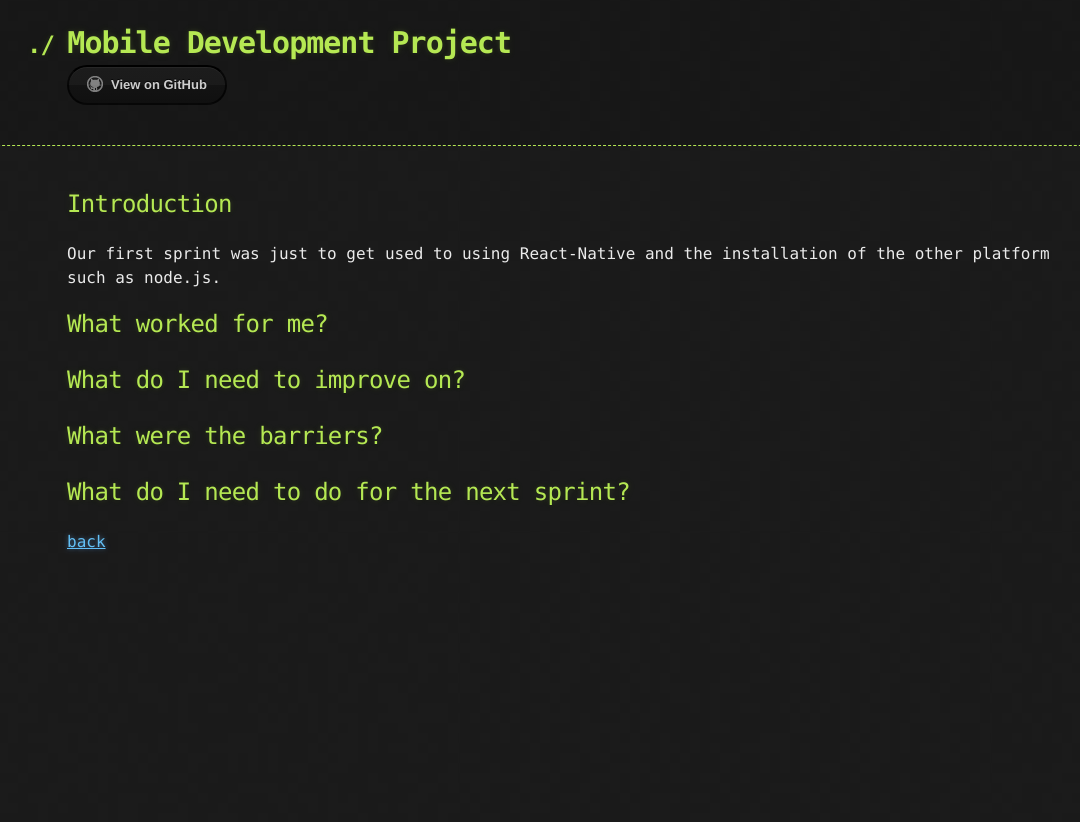
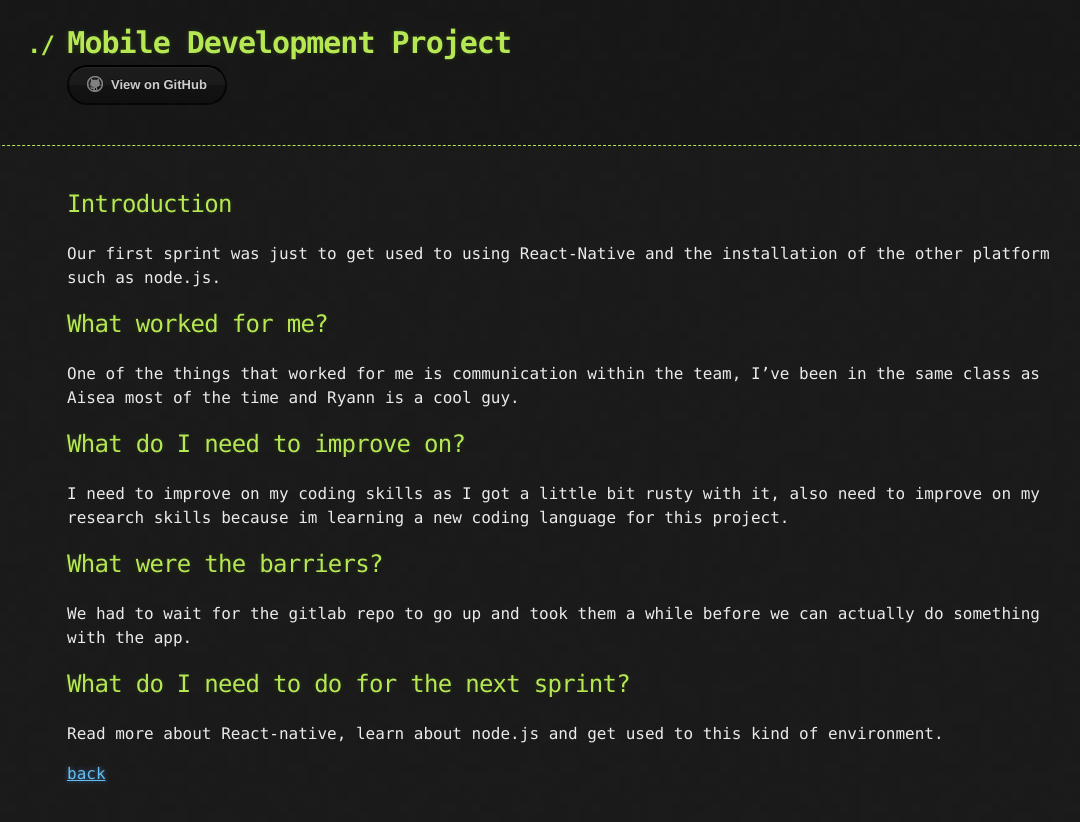
Before and after one commit to amorjk1/Project-1, a Jekyll site: the page built from sprint1.md, in a window 1280 px wide. Shown: the top 822 px of the page, without its empty margins (73-1153 px from the left). Built offline with Jekyll 4.4.1, drawn with Linux system fonts in a browser that asks for light colours; our own code applies the rules of GitHub Pages for plain Markdown files.

Commit message:
Added the project development page

```diff
--- a/sprint1.md
+++ b/sprint1.md
@@ -1,20 +1,22 @@
 ## Introduction
-
 
 Our first sprint was just to get used to using React-Native and the installation of the other platform such as node.js.
 
 ## What worked for me?
 
+One of the things that worked for me is communication within the team, I've been in the same class as Aisea most of the time and Ryann is a cool guy.
 
 ## What do I need to improve on?
 
+I need to improve on my coding skills as I got a little bit rusty with it, also need to improve on my research skills because im learning a new coding language for this project.
 
 ## What were the barriers?
 
+We had to wait for the gitlab repo to go up and took them a while before we can actually do something with the app.
 
 ## What do I need to do for the next sprint?
 
-
+Read more about React-native, learn about node.js and get used to this kind of environment.
 
 
 
```
Also changed, not shown: index.md (+3 -1 lines), installation-page.md (+2 -0 lines), project-development.md (added, +3 -0 lines).
